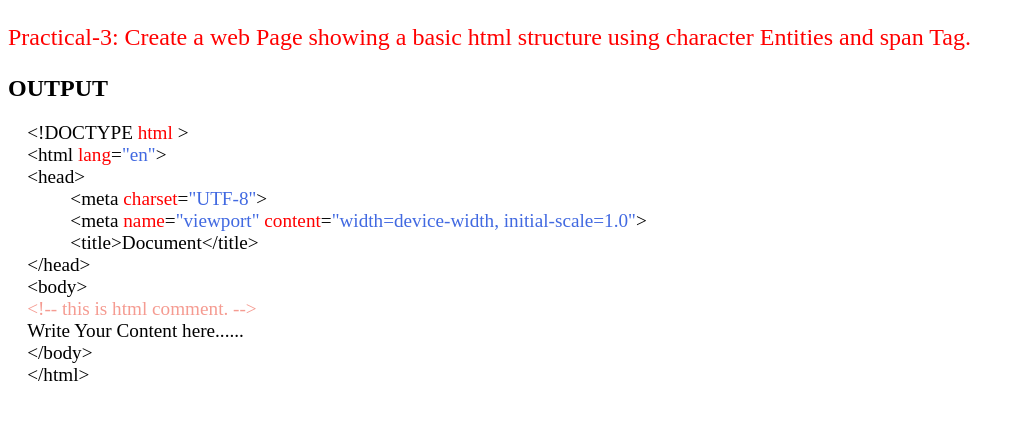
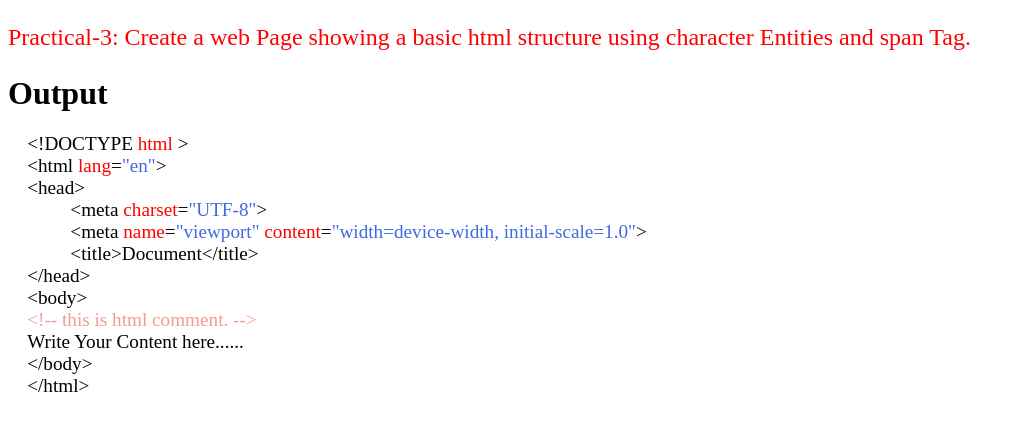
Before and after one commit to Gagan9870/Web-Designing-Assignments, a plain HTML site: page Assignments/Assignment-3.html in a window 1280 px wide. Shown: the whole page, without its empty margins (0-1024 px from the left). Drawn offline with Linux system fonts and the light colour scheme.

Commit message:
Final Commit

```diff
--- a/Assignments/Assignment-3.html
+++ b/Assignments/Assignment-3.html
@@ -7,7 +7,7 @@
 </head>
 <body >
     <p style="color: red; font-size: x-large;">Practical-3: Create a web Page showing a basic html structure using character Entities and span Tag.</p>
-    <h2 style="color: black;">OUTPUT</h2>
+    <h1 style="color: black;">Output</h1>
     <p style="font-size: larger;">
         &emsp;&lt;!DOCTYPE <span style="color: red;">html</span> &gt;<br>
         &emsp;&lt;html <span style="color: red;">lang</span>=<span style="color: royalblue;">"en"</span>&gt;<br>
```
Also changed, not shown: index.html (+2 -0 lines).
